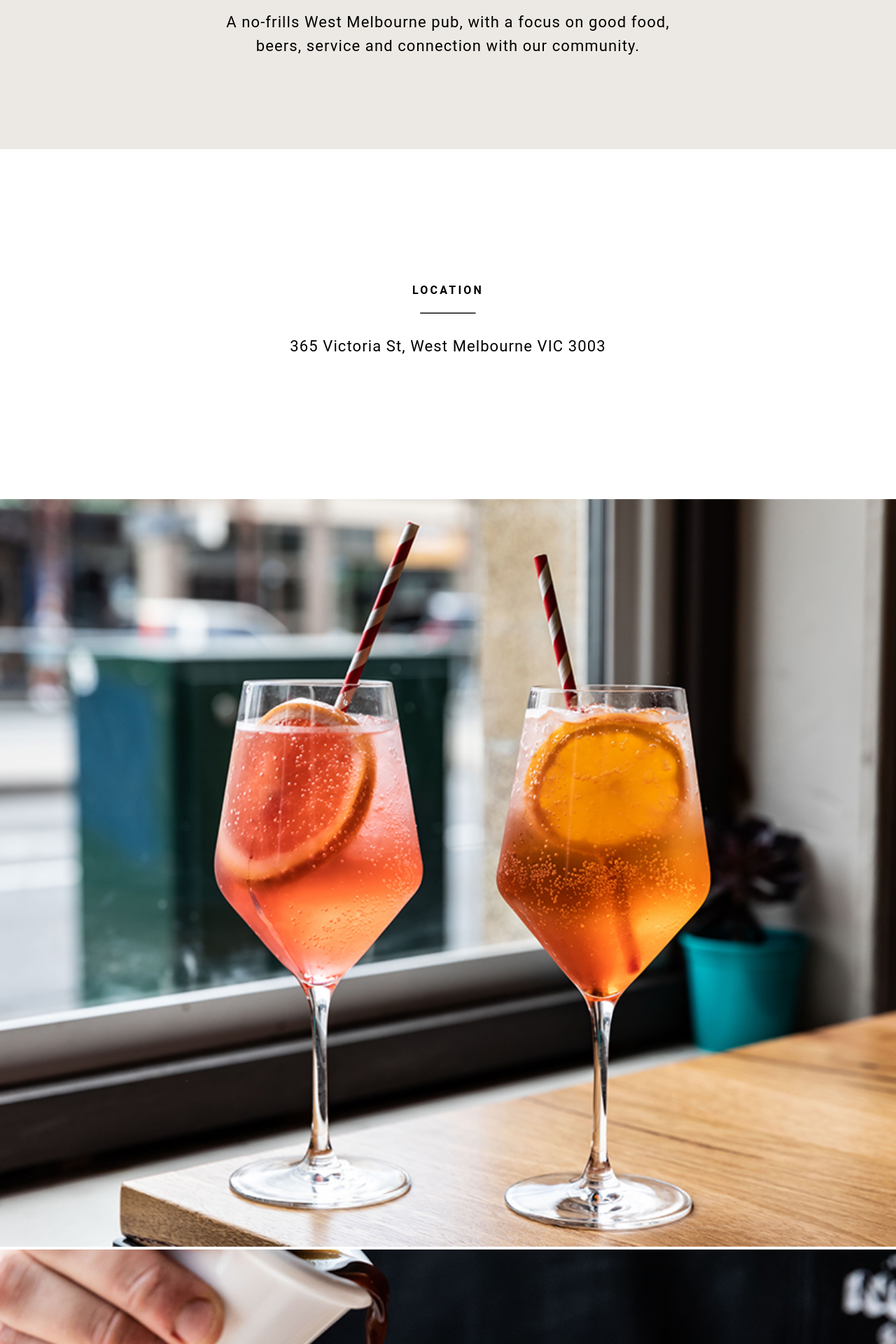
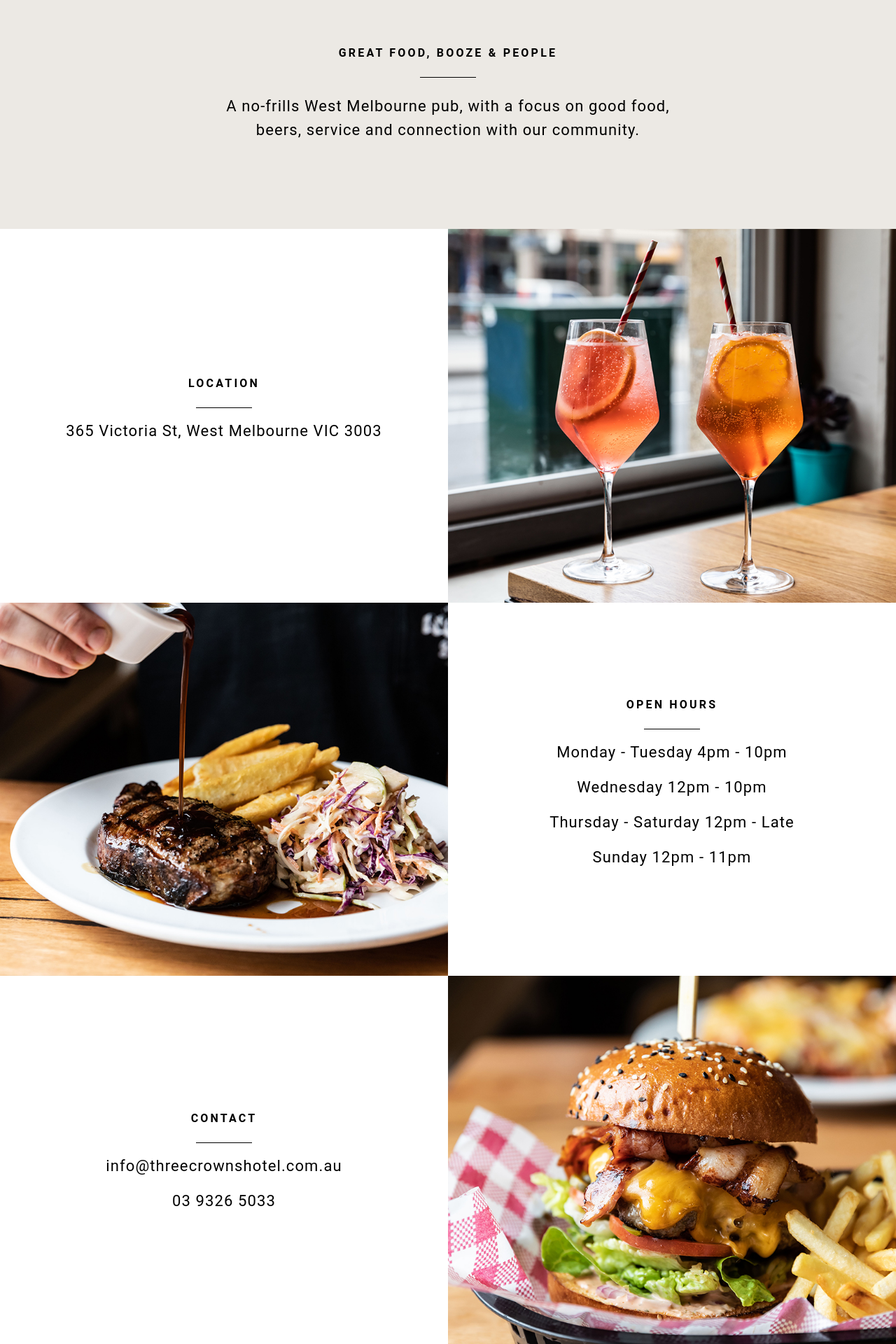
Before and after one commit to RachelUberti/three-crowns-hotel, a React (Create React App) app: page / in a window 1280 px wide. Shown: the part 860-2780 px from the top of the page at 70% size. Built offline with nearby package versions, Linux system fonts and the light colour scheme.

Commit message:
socials margins and bootstrap

```diff
--- a/package.json
+++ b/package.json
@@ -6,12 +6,15 @@
     "@testing-library/jest-dom": "^5.11.4",
     "@testing-library/react": "^11.1.0",
     "@testing-library/user-event": "^12.1.10",
+    "bootstrap": "5.1.3",
     "node-sass": "4.14.1",
     "react": "^17.0.2",
+    "react-bootstrap": "^2.0.0",
     "react-burger-menu": "^3.0.6",
     "react-dom": "^17.0.2",
     "react-router-dom": "^5.3.0",
     "react-scripts": "4.0.3",
+    "react-social-icons": "^5.6.1",
     "web-vitals": "^1.0.1"
   },
   "scripts": {
--- a/src/App.js
+++ b/src/App.js
@@ -1,5 +1,5 @@
 import logo from './images/logo.svg';
-// import MenusPage from './MenusPage';
+import MenusPage from './MenusPage';
 import './scss/main.scss';
 import './scss/components/_navbar.scss';
 import './scss/components/_about.scss';
@@ -19,6 +19,8 @@ import steakImageCropped from './images/steak-cropped.png';
 import spritzImage from './images/spritz.png';
 import spritzImageCropped from './images/spritz-cropped.png';
 import { slide as Menu } from 'react-burger-menu';
+var React = require('react');
+var { SocialIcon } = require('react-social-icons');
 
 function App() {
   return (
@@ -51,7 +53,7 @@ function App() {
             <div class="overlay-content">
               <a href="#book"><button class="overlay__button-book">Book a table</button>
               </a>
-              <a href="MenusPage"><button class="overlay__button-menu">Menus</button></a>
+              <a href="MenusPage.js"><button class="overlay__button-menu">Menus</button></a>
               <div class="overlay__socials">
                 <a href="https://www.facebook.com/threecrownshotel"
                   class="overlay__socials-button fa fa-facebook fa-2x">facebook</a>
@@ -92,8 +94,8 @@ function App() {
       {/* <!-- Two Columns Section --> */}
       <section>
         <div class="container-fluid px-0">
-          <div class="row no-gutters">
-            <div class="block col-lg-6">
+          <div class="row no-gutters mx-0">
+            <div class="block col-lg-6 px-0">
               <div class="block__text">
                 <h1 class="block__heading">Location</h1>
                 <hr class="block__line" />
@@ -102,7 +104,7 @@ function App() {
                 </p>
               </div>
             </div>
-            <div class="col-lg-6">
+            <div class="col-lg-6 px-0">
               <picture>
                 <source media="(max-width:400px)" srcset={spritzImageCropped} />
                 <source srcset={spritzImage} />
@@ -113,17 +115,40 @@ function App() {
         </div>
       </section>
 
+      {/* <section>
+        <Container>
+          <Row>
+            <Col>
+              <div class="block__text">
+                <h1 class="block__heading">Location</h1>
+                <hr class="block__line" />
+                <p class="block__para">
+                  365 Victoria St, West Melbourne VIC 3003
+                </p>
+              </div>
+            </Col>
+            <Col>
+              <picture>
+                <source media="(max-width:400px)" srcset={spritzImageCropped} />
+                <source srcset={spritzImage} />
+                <img class="block-image" src={spritzImage} alt="Aperol Spritz Cocktail" />
+              </picture>
+            </Col>
+          </Row>
+        </Container>
+      </section> */}
+
       <section>
         <div class="container-fluid px-0">
-          <div class="row no-gutters flex-column-reverse flex-lg-row">
-            <div class="col-lg-6">
+          <div class="row no-gutters mx-0 flex-column-reverse flex-lg-row">
+            <div class="col-lg-6 px-0">
               <picture>
                 <source media="(max-width:400px)" srcset={steakImageCropped} />
                 <source srcset={steakImage} />
                 <img class="block-image" src={steakImage} alt="Red wine jus being poured on a plated steak" />
               </picture>
             </div>
-            <div class="block col-lg-6">
+            <div class="block col-lg-6 px-0">
               <div class="block__text">
                 <h1 class="block__heading">Open hours</h1>
                 <hr class="block__line" />
@@ -139,8 +164,8 @@ function App() {
 
       <section>
         <div class="container-fluid px-0">
-          <div class="row no-gutters">
-            <div class="block col-lg-6">
+          <div class="row no-gutters mx-0">
+            <div class="block col-lg-6 px-0">
               <div class="block__text">
                 <h1 class="block__heading">Contact</h1>
                 <hr class="block__line" />
@@ -152,7 +177,7 @@ function App() {
                 </div>
               </div>
             </div>
-            <div class="col-lg-6">
+            <div class="col-lg-6 px-0">
               <picture>
                 <source media="(max-width:400px)" srcset={burgerImageCropped} />
                 <source srcset={burgerImage} />
@@ -170,7 +195,9 @@ function App() {
             <div class="footer">
               <div class="footer__text">
                 <h1 class="footer__heading">Come dine with us</h1>
-                <hr class="footer__line" />
+                <div class="footer__line-div" >
+                  <hr class="footer__line" />
+                </div>
                 <p class="footer__hours">Monday - Tuesday 4pm - 10pm</p>
                 <p class="footer__hours">Wednesday 12pm - 10pm</p>
                 <p class="footer__hours">Thursday - Saturday 12pm - Late</p>
@@ -181,10 +208,12 @@ function App() {
                   </span>
                 </div>
                 <div class="footer__socials">
-                  <a href="https://www.facebook.com/threecrownshotel"
+                  {/* <a href="https://www.facebook.com/threecrownshotel"
                     class="footer__socials-button fa fa-facebook fa-2x">facebook</a>
                   <a href="https://www.instagram.com/threecrownshotel/?hl=en"
-                    class="footer__socials-button fa fa-instagram fa-2x">instagram</a>
+                    class="footer__socials-button fa fa-instagram fa-2x">instagram</a> */}
+                  <SocialIcon url="https://www.facebook.com/threecrownshotel" network="facebook" bgColor="#000000" fgColor="#FFFFFF" style={{ height: 60, width: 60, border: '1px solid white', borderRadius: 50, margin: 20 }} />
+                  <SocialIcon url="https://www.instagram.com/threecrownshotel/?hl=en" network="instagram" bgColor="#000000" fgColor="#FFFFFF" style={{ height: 60, width: 60, border: '1px solid white', borderRadius: 50, margin: 20 }} />
                 </div>
                 <p class="footer__credit">UI design by Dominique Pooley and engineering by Rachel Uberti
                 </p>
--- a/src/index.js
+++ b/src/index.js
@@ -1,7 +1,9 @@
 import React from 'react';
 import ReactDOM from 'react-dom';
 import App from './App';
+// import MenusPage from './MenusPage';
 import reportWebVitals from './reportWebVitals';
+import 'bootstrap/dist/css/bootstrap.min.css';
 
 ReactDOM.render(
   <React.StrictMode>
@@ -10,6 +12,8 @@ ReactDOM.render(
   document.getElementById('root')
 );
 
+
+
 // If you want to start measuring performance in your app, pass a function
 // to log results (for example: reportWebVitals(console.log))
 // or send to an analytics endpoint. Learn more: https://bit.ly/CRA-vitals
--- a/src/scss/components/_about.scss
+++ b/src/scss/components/_about.scss
@@ -23,14 +23,18 @@
   &__heading {
     @include font-bold;
     text-transform: uppercase;
+    margin-bottom: 24px;
   }
 
   &__line {
     border-bottom: 1px solid $black;
+    margin: auto;
     width: 80px;
+    opacity: 1;
   }
 
   &__para {
     @include font-normal;
+    margin-top: 24px;
   }
 }
--- a/src/scss/components/_block-text.scss
+++ b/src/scss/components/_block-text.scss
@@ -29,6 +29,7 @@
   &__line {
     border-bottom: 1px solid $black;
     width: 80px;
+    opacity: 1;
   }
 
   &__para {
--- a/src/scss/components/_footer.scss
+++ b/src/scss/components/_footer.scss
@@ -25,19 +25,24 @@
     color: #f4f2ef;
     padding-top: 20px;
     text-transform: uppercase;
+    margin-bottom: 24px;
+  }
+  &__line-div {
+    margin-bottom: 24px;
   }
 
   &__line {
     border-bottom: 1px solid #f4f2ef;
     box-align: center;
     width: 80px;
-    margin-top: 35px;
-    margin-bottom: 40px;
+    margin: auto;
+    opacity: 1;
   }
 
   &__hours {
     @include font-normal;
     color: #f4f2ef;
+
 
     @media screen and (max-width: 320px) {
       font-size: 18px;
@@ -91,17 +96,17 @@
     }
   }
 
-  &__socials-button {
-    width: 60px;
-    height: 60px;
-    text-align: center;
-    text-decoration: none;
-    line-height: 60px;
-    vertical-align: middle;
-    border: solid 1px $white;
-    border-radius: 50%;
-    padding: 12px;
-    margin: 20px;
-  }
+  // &__socials-button {
+  //   width: 60px;
+  //   height: 60px;
+  //   text-align: center;
+  //   text-decoration: none;
+  //   line-height: 60px;
+  //   vertical-align: middle;
+  //   border: solid 1px $white;
+  //   border-radius: 50%;
+  //   padding: 12px;
+  //   margin: 20px;
+  // }
 
 }
--- a/src/scss/components/_hero-image.scss
+++ b/src/scss/components/_hero-image.scss
@@ -2,5 +2,6 @@
 @import '../abstracts/colours';
 
 .hero-image {
-  max-width: 100%;
+  width: 100%;
+  height: auto;
 }
```
Also changed, not shown: src/scss/components/_block-image.scss (line endings or trailing spaces), 1 other file (tests, documents, lock files or other folders).
